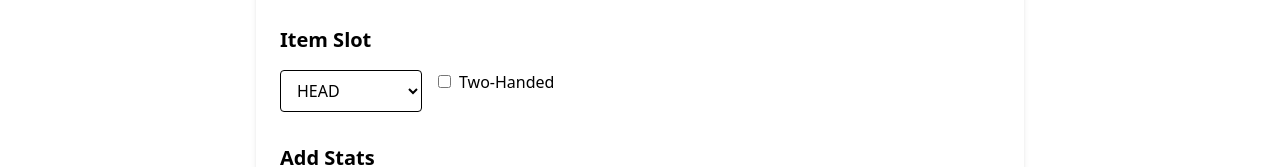
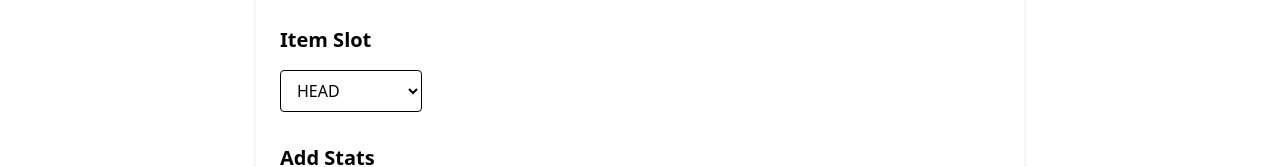
Before and after one commit to simekva/CataDpsSimulator, a React (Vite) app in the folder frontend/: page /admin in a window 1280 px wide. Shown: the part 326-493 px from the top of the page. Built offline with nearby package versions, Linux system fonts and the light colour scheme.

Commit message:
Checkbox only renders if itemslot is mainhand

```diff
--- a/frontend/src/Pages/CreateItemPage.tsx
+++ b/frontend/src/Pages/CreateItemPage.tsx
@@ -36,6 +36,21 @@ export function CreateItemPage() {
 
   const handleDeleteGem = (index: number) => {
     setGemSlots((prev) => prev.filter((_, i) => i !== index));
+  };
+
+  const renderTwoHandCheckbox = () => {
+    if (itemSlot == ItemSlots.MAIN_HAND) {
+      return (
+        <label>
+          <input
+            type="checkbox"
+            checked={isTwoHand}
+            onChange={() => setIsTwoHand(!isTwoHand)}
+          />
+          <span className="ml-2">Two-Handed</span>
+        </label>
+      );
+    }
   };
 
   async function handleSubmit() {
@@ -114,14 +129,7 @@ export function CreateItemPage() {
                 </option>
               ))}
             </select>
-            <label>
-              <input
-                type="checkbox"
-                defaultChecked={false}
-                onChange={() => setIsTwoHand(!isTwoHand)}
-              ></input>
-              <span className="ml-2">Two-Handed</span>
-            </label>
+            {renderTwoHandCheckbox()}
           </div>
         </div>
 
```
